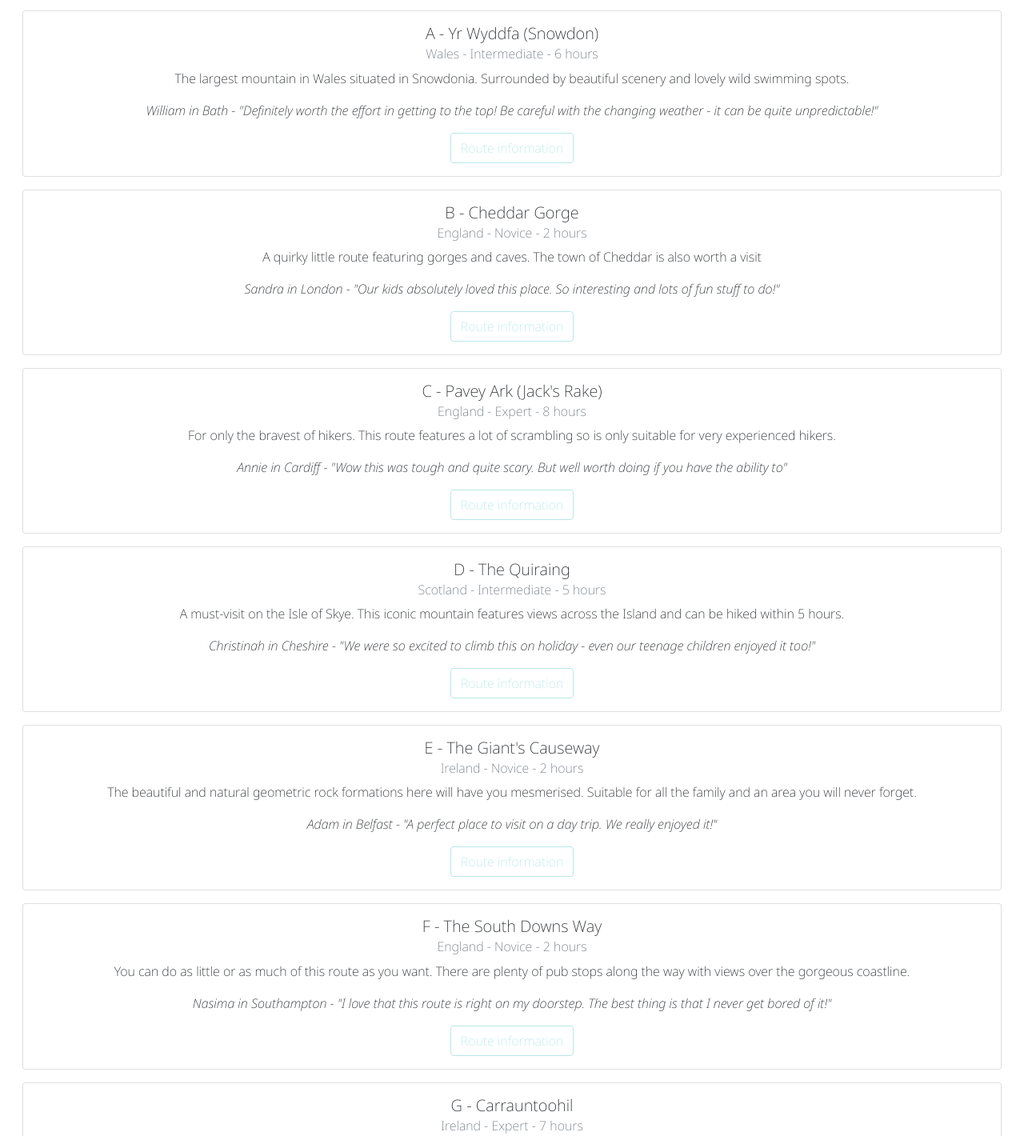
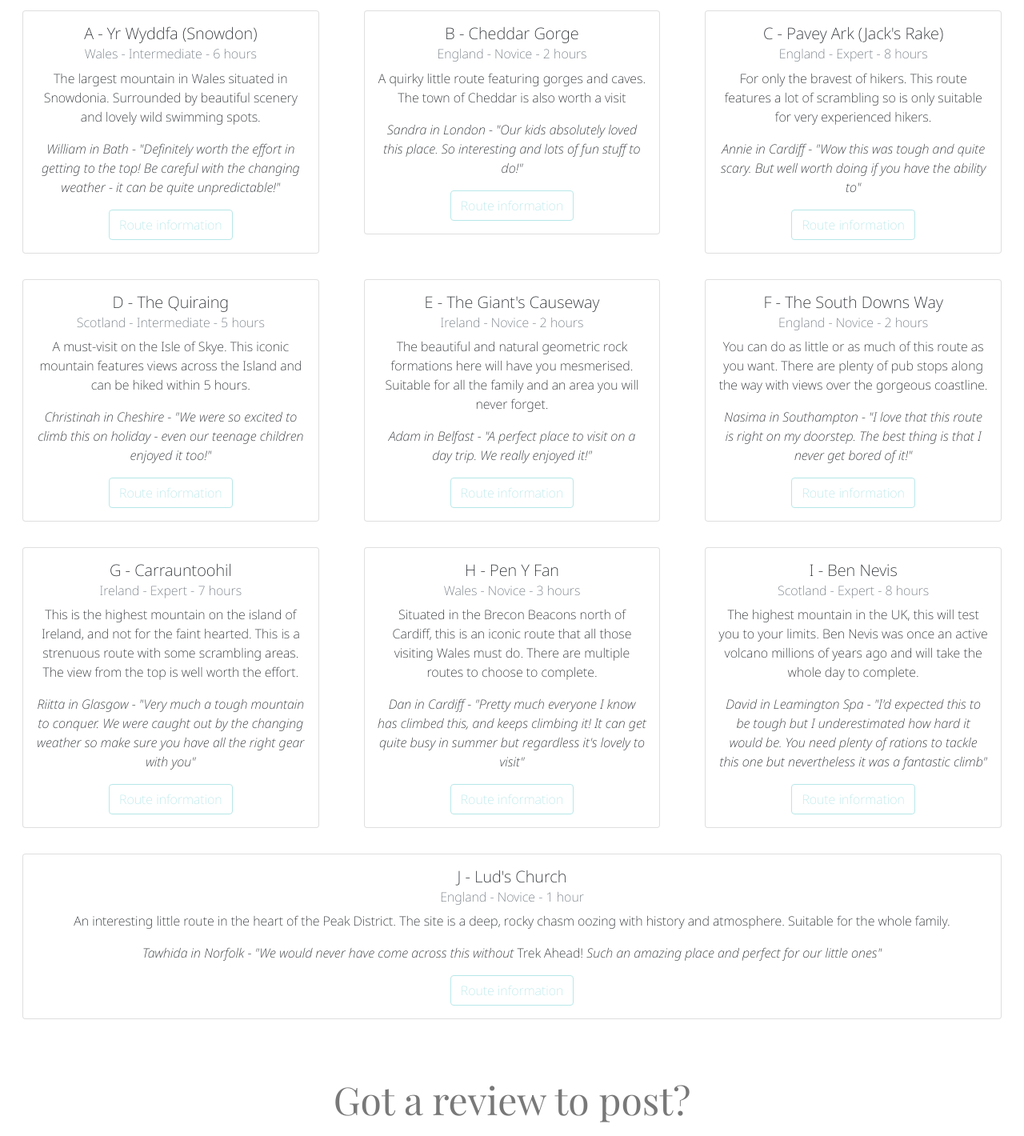
Before and after one commit to Code-Institute-Submissions/anniefenton-milestone-project-2_SepResub, a website: page hikes.html in a window 1280 px wide. Shown: the part 1645-3065 px from the top of the page at 80% size. Drawn offline with nearby package versions, Linux system fonts and the light colour scheme; some packages are replaced by stand-ins of ours; a web font is replaced by a local one.

Commit message:
adjust card spacing to provide better user experience when scrolling down page

```diff
--- a/hikes.html
+++ b/hikes.html
@@ -97,7 +97,7 @@
         </div>
         <div class="container-fluid">
             <div class="row">
-                <div class="col">
+                <div class="col-sm-12 col-md-6 col-lg-4">
                     <div class="card">
                       <div class="card-body">
                       <h5 class="card-title">A - Yr Wyddfa (Snowdon)</h5>
@@ -107,6 +107,8 @@
                       <a href="https://www.visitsnowdonia.info/snowdon-walking-routes" target="_blank" class="btn">Route information</a>
                       </div>
                     </div>
+                </div>
+                <div class="col-sm-12 col-md-6 col-lg-4">
                     <div class="card">
                       <div class="card-body">
                       <h5 class="card-title">B - Cheddar Gorge</h5>
@@ -116,6 +118,8 @@
                       <a href="https://www.nationaltrust.org.uk/cheddar-gorge/trails/cheddar-gorge-walk" target="_blank" class="btn">Route information</a>
                       </div>
                     </div>
+                </div>
+                <div class="col-sm-12 col-md-6 col-lg-4">
                     <div class="card">
                       <div class="card-body">
                       <h5 class="card-title">C - Pavey Ark (Jack's Rake)</h5>
@@ -125,6 +129,8 @@
                       <a href="http://english-lake-district.info/central-fells/pavey-ark.html" target="_blank" class="btn">Route information</a>
                       </div>
                     </div>
+                </div>
+                <div class="col-sm-12 col-md-6 col-lg-4">
                     <div class="card">
                       <div class="card-body">
                       <h5 class="card-title">D - The Quiraing</h5>
@@ -134,6 +140,8 @@
                       <a href="https://www.isleofskye.com/skye-guide/top-ten-skye-walks/the-quiraing" target="_blank" class="btn">Route information</a>
                       </div>
                     </div>
+                </div>
+                <div class="col-sm-12 col-md-6 col-lg-4">
                     <div class="card">
                       <div class="card-body">
                       <h5 class="card-title">E - The Giant's Causeway</h5>
@@ -143,6 +151,8 @@
                       <a href="https://www.nationaltrust.org.uk/giants-causeway" target="_blank" class="btn">Route information</a>
                       </div>
                     </div>
+                </div>
+                <div class="col-sm-12 col-md-6 col-lg-4">
                     <div class="card">
                       <div class="card-body">
                       <h5 class="card-title">F - The South Downs Way</h5>
@@ -152,6 +162,8 @@
                       <a href="https://southdownsway.org/" target="_blank" class="btn">Route information</a>
                       </div>
                     </div>
+                </div>
+                <div class="col-sm-12 col-md-6 col-lg-4">
                     <div class="card">
                       <div class="card-body">
                       <h5 class="card-title">G - Carrauntoohil</h5>
@@ -161,6 +173,8 @@
                       <a href="https://www.kerryclimbing.ie/activities/guided-carrauntoohil-ascents/" target="_blank" class="btn">Route information</a>
                       </div>
                     </div>
+                </div>
+                <div class="col-sm-12 col-md-6 col-lg-4">
                     <div class="card">
                       <div class="card-body">
                       <h5 class="card-title">H - Pen Y Fan</h5>
@@ -170,6 +184,8 @@
                       <a href="https://www.visitwales.com/things-do/adventure-and-activities/walking/crowning-glory-4-ways-walk-pen-y-fan" target="_blank" class="btn">Route information</a>
                       </div>
                     </div>
+                </div>
+                <div class="col-sm-12 col-md-6 col-lg-4">
                     <div class="card">
                       <div class="card-body">
                         <h5 class="card-title">I - Ben Nevis</h5>
@@ -179,6 +195,8 @@
                         <a href="https://www.visitscotland.com/see-do/iconic-scotland/ben-nevis/" target="_blank" class="btn">Route information</a>
                       </div>
                     </div>
+                </div>
+                <div class="col">
                     <div class="card">
                       <div class="card-body">
                         <h5 class="card-title">J - Lud's Church</h5>
```
